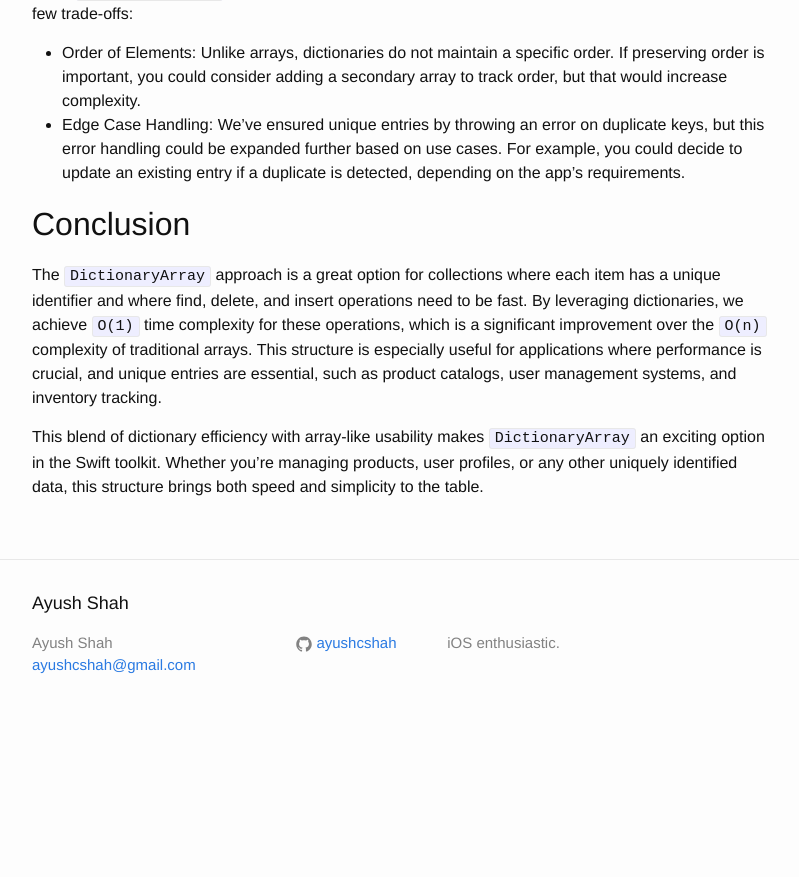
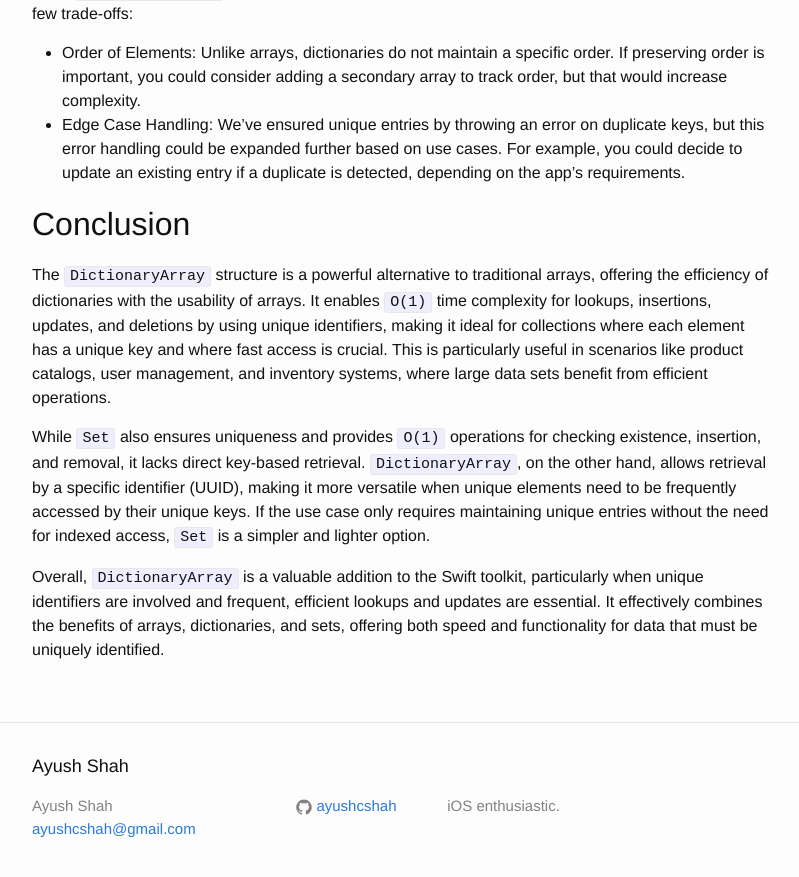
Before and after one commit to ayushcshah/ayushcshah.github.io, a Jekyll site: the page built from _posts/2024-11-02-take-advantage-uuid-in-array.markdown, in a window 1280 px wide and 900 px high, scrolled down 4114 px. Shown: the top 877 px of the window, without its empty margins (238-1037 px from the left). Built offline with Jekyll 4.4.1, drawn with Linux system fonts in a browser that asks for light colours; before the commit the page ends 4851 px from its top, so only the background shows below that.

Commit message:
Updates conclusion to include set

```diff
--- a/_posts/2024-11-02-take-advantage-uuid-in-array.markdown
+++ b/_posts/2024-11-02-take-advantage-uuid-in-array.markdown
@@ -165,6 +165,8 @@ While `DictionaryArray` improves the efficiency of finding, updating, and deleti
 
 Conclusion
 ---
-The `DictionaryArray` approach is a great option for collections where each item has a unique identifier and where find, delete, and insert operations need to be fast. By leveraging dictionaries, we achieve `O(1)` time complexity for these operations, which is a significant improvement over the `O(n)` complexity of traditional arrays. This structure is especially useful for applications where performance is crucial, and unique entries are essential, such as product catalogs, user management systems, and inventory tracking.
+The `DictionaryArray` structure is a powerful alternative to traditional arrays, offering the efficiency of dictionaries with the usability of arrays. It enables `O(1)` time complexity for lookups, insertions, updates, and deletions by using unique identifiers, making it ideal for collections where each element has a unique key and where fast access is crucial. This is particularly useful in scenarios like product catalogs, user management, and inventory systems, where large data sets benefit from efficient operations.
 
-This blend of dictionary efficiency with array-like usability makes `DictionaryArray` an exciting option in the Swift toolkit. Whether you’re managing products, user profiles, or any other uniquely identified data, this structure brings both speed and simplicity to the table.
+While `Set` also ensures uniqueness and provides `O(1)` operations for checking existence, insertion, and removal, it lacks direct key-based retrieval. `DictionaryArray`, on the other hand, allows retrieval by a specific identifier (UUID), making it more versatile when unique elements need to be frequently accessed by their unique keys. If the use case only requires maintaining unique entries without the need for indexed access, `Set` is a simpler and lighter option.
+
+Overall, `DictionaryArray` is a valuable addition to the Swift toolkit, particularly when unique identifiers are involved and frequent, efficient lookups and updates are essential. It effectively combines the benefits of arrays, dictionaries, and sets, offering both speed and functionality for data that must be uniquely identified.
```
